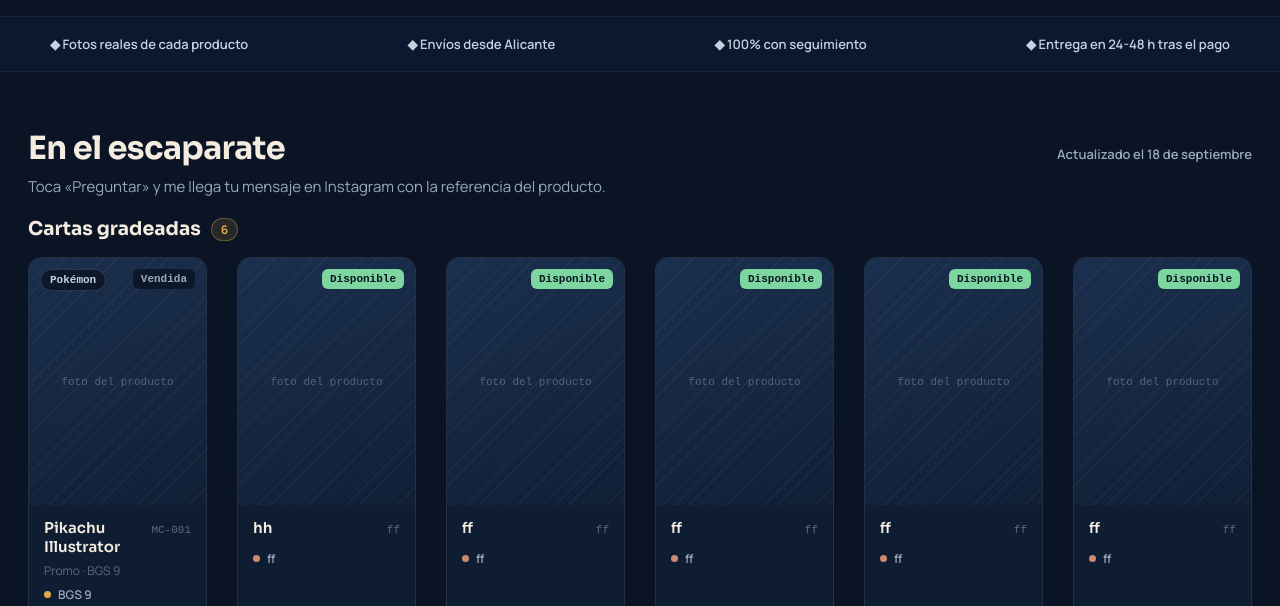
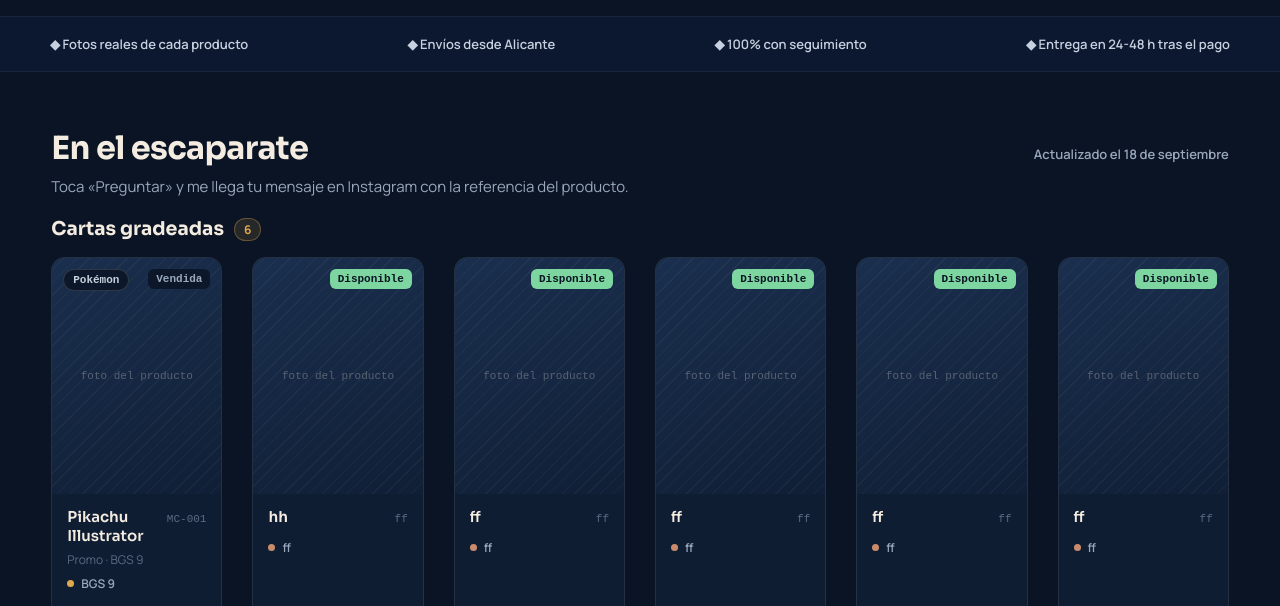
Before and after one commit to vicentegomezrosello/mistercard, a plain HTML site: page index.html in a window 1280 px wide. Shown: the part 800-1406 px from the top of the page. Drawn offline with Linux system fonts and the light colour scheme.

Commit message:
Add files via upload

```diff
--- a/index.html
+++ b/index.html
@@ -48,8 +48,13 @@
   .nota-wrap .pill{margin-bottom:0}
   /* Nº de cartas por fila: se controla desde el panel (--cols). En móvil y tablet se ajusta solo. */
   .grid{display:grid;grid-template-columns:repeat(var(--cols,4),minmax(0,1fr));gap:30px}
-  /* El escaparate entero (título, texto y productos) en una columna centrada. */
-  #escaparate .cabecera,#escaparate .bajada,#apartados{max-width:1240px;margin-left:auto;margin-right:auto}
+  /* El escaparate va en una columna centrada cuyo ancho crece con el número de
+     columnas, para que cada carta mantenga un tamaño decente. El 92vw evita que
+     llegue a tocar los bordes de la pantalla. */
+  #escaparate .cabecera,#escaparate .bajada,#apartados{
+    max-width:min(92vw, calc(var(--cols,4) * 250px + (var(--cols,4) - 1) * 30px));
+    margin-left:auto;margin-right:auto
+  }
   @media (max-width:900px){.grid{--cols:2}}
   .foot{display:flex;flex-wrap:wrap;align-items:center;justify-content:space-between;gap:8px;margin-top:auto;padding-top:12px}
   .price{font-family:Sora,sans-serif;font-weight:700;font-size:19px;white-space:nowrap}
```
